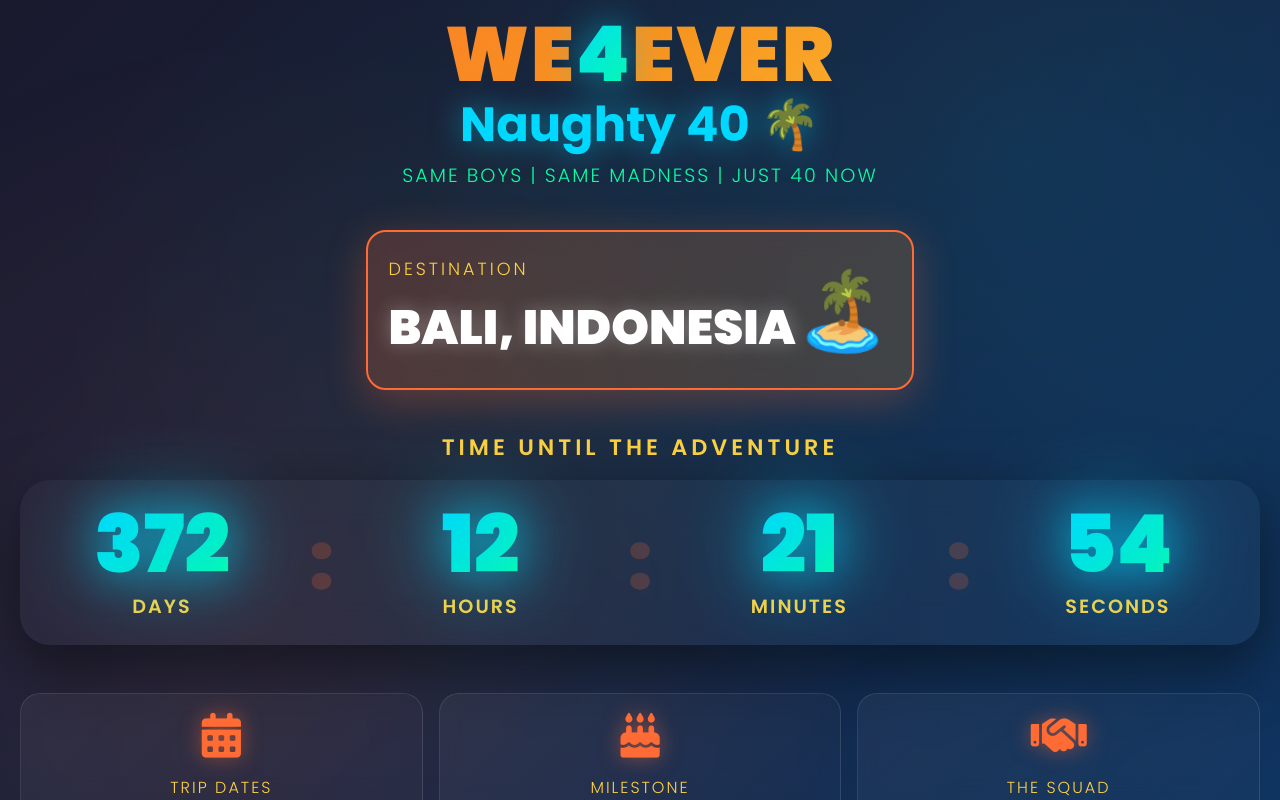
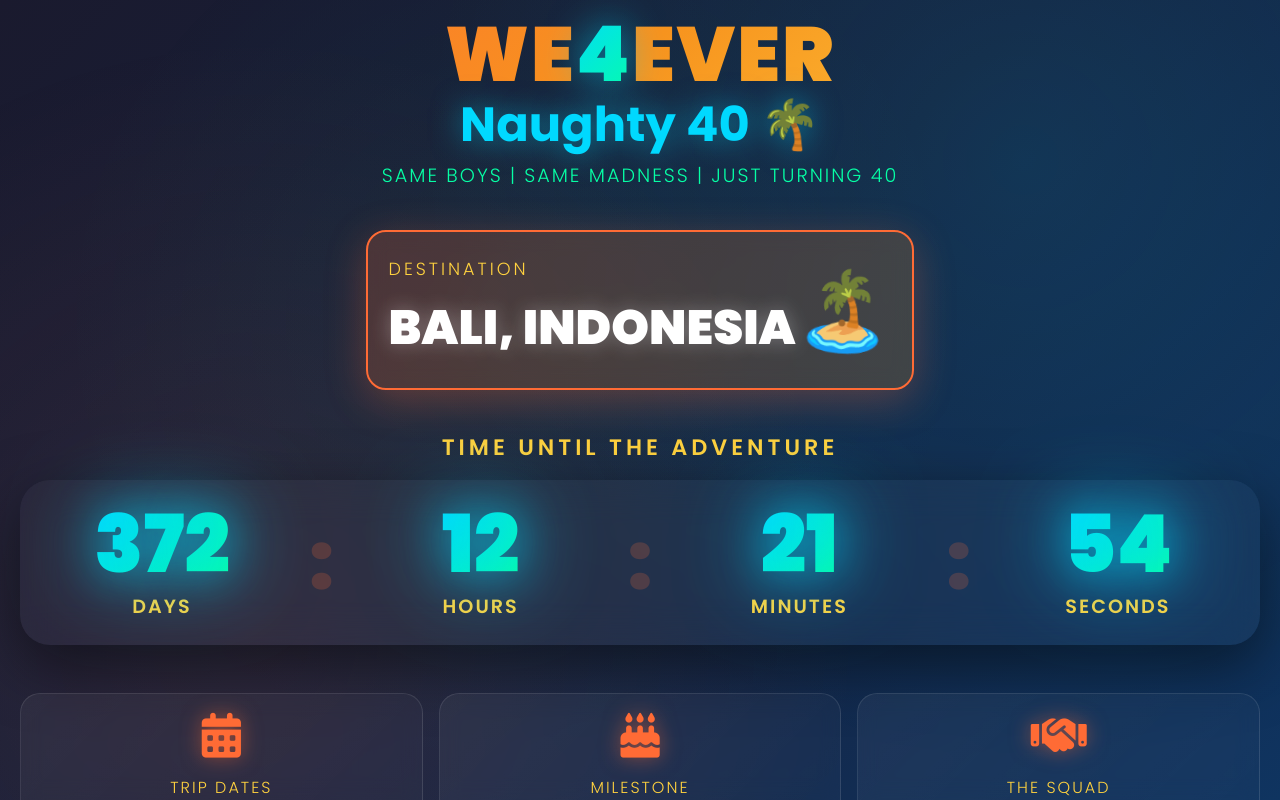
Before and after one commit to AnjanaKulasinghe/We4EverNaughty40TripCountDown, a plain HTML site: page index.html in a window 1280 px wide. Drawn offline with Linux system fonts and the light colour scheme.

```diff
--- a/index.html
+++ b/index.html
@@ -16,7 +16,7 @@
         <div class="header">
             <h1 class="main-title">We<span class="highlight-number">4</span>Ever</h1>
             <h2 class="sub-title">Naughty 40 🌴</h2>
-            <div class="tagline">Same Boys | Same Madness | Just 40 Now</div>
+            <div class="tagline">Same Boys | Same Madness | Just Turning 40</div>
         </div>
 
         <div class="destination-banner">
```
